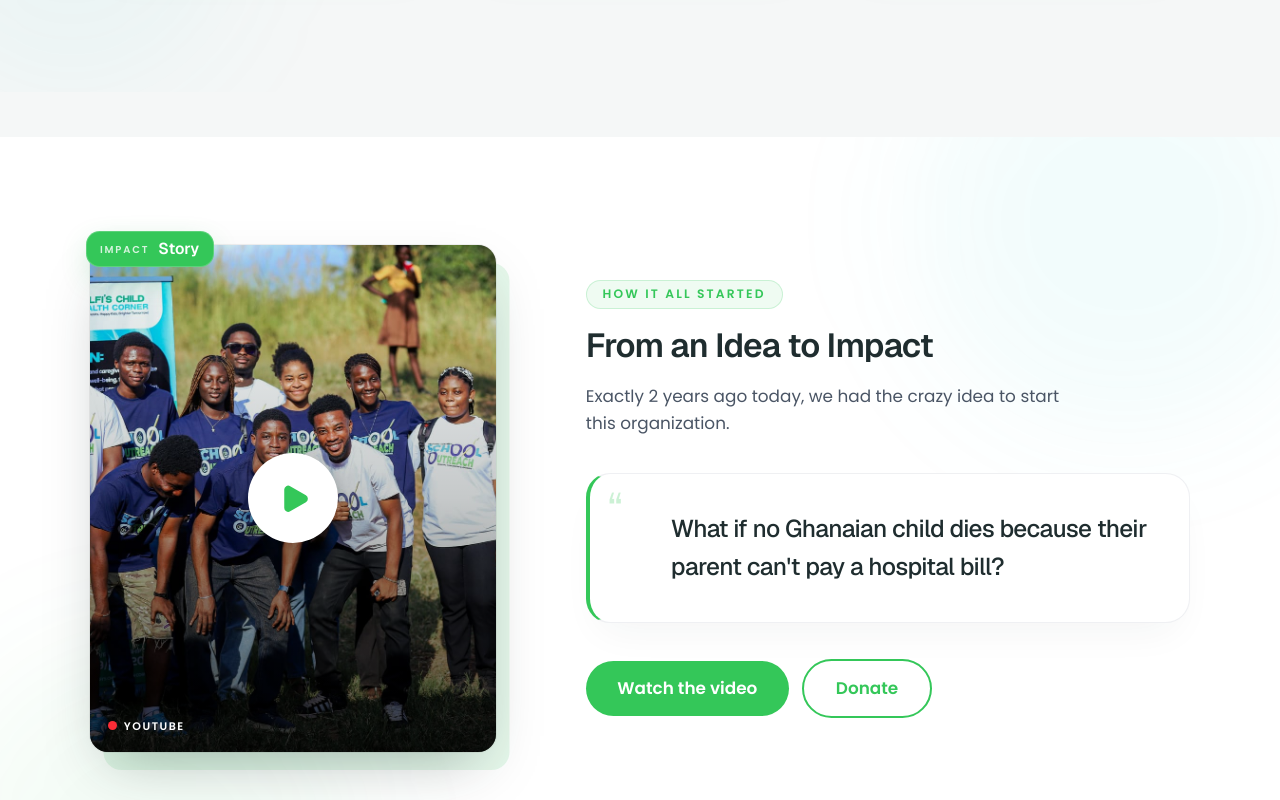
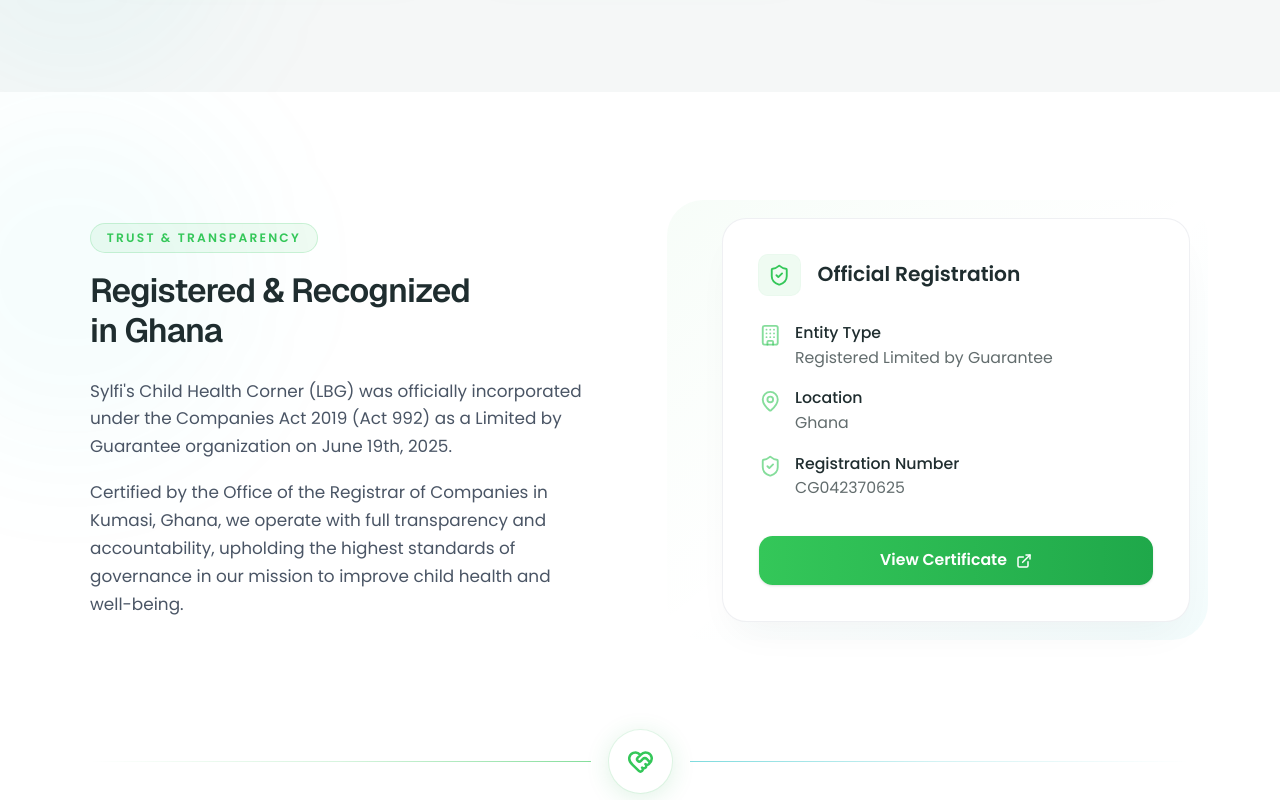
Before and after one commit to jaameyaw/schc-app, a Next.js app: page /about in a window 1280 px wide. Shown: the part 2800-3600 px from the top of the page. Built offline with nearby package versions, Linux system fonts and the light colour scheme.

Commit message:
feat: add trust and transparency section to about page

```diff
--- a/src/app/about/components/AboutImpactVideo.tsx
+++ b/src/app/about/components/AboutImpactVideo.tsx
@@ -17,7 +17,7 @@ const VIDEO_URL = "https://youtu.be/CVoC3DHknhg?si=KuGSEN7w5-9AcuIw";
 
 export default function AboutImpactVideo() {
   return (
-    <section className="relative mt-6 overflow-hidden bg-white sm:mt-8 lg:mt-10">
+    <section className="relative overflow-hidden bg-white">
       <div
         aria-hidden="true"
         className="pointer-events-none absolute -right-12 -top-28 h-[420px] w-[420px] rounded-full bg-teal/[0.06] blur-3xl"
--- /dev/null
+++ b/src/app/about/components/TrustAndTransparency.tsx
@@ -0,0 +1,129 @@
+"use client";
+
+import { motion } from "framer-motion";
+import { ShieldCheck, MapPin, Building, ExternalLink, HeartHandshake } from "lucide-react";
+import {
+  aboutBodyStack,
+  aboutEyebrow,
+  aboutH2,
+  aboutSectionPad,
+  aboutSurfaceCard,
+  aboutIconWrap,
+} from "../aboutTypography";
+
+export default function TrustAndTransparency() {
+  return (
+    <section className={`relative overflow-hidden bg-white pt-20 sm:pt-24 lg:pt-28 pb-4 sm:pb-6 lg:pb-8`}>
+      <div
+        aria-hidden
+        className="pointer-events-none absolute -left-24 top-0 h-80 w-80 rounded-full bg-teal/[0.04] blur-3xl"
+      />
+
+      <div className="relative mx-auto max-w-[1400px] px-6 lg:px-8 xl:max-w-[1600px] xl:px-20">
+        <div className="grid grid-cols-1 items-center gap-14 lg:grid-cols-2 lg:gap-16 xl:gap-20">
+          <motion.div
+            initial={{ opacity: 0, x: -24 }}
+            whileInView={{ opacity: 1, x: 0 }}
+            viewport={{ once: true }}
+            transition={{ duration: 0.55, ease: [0.22, 1, 0.36, 1] }}
+          >
+            <span className={aboutEyebrow}>Trust & Transparency</span>
+            <h2
+              className={`${aboutH2} mb-6 text-wrap leading-[1.15] sm:leading-[1.2]`}
+            >
+              <span className="block">Registered & Recognized</span>
+              <span className="block">in Ghana</span>
+            </h2>
+            <div className={aboutBodyStack}>
+              <p>
+                Sylfi&apos;s Child Health Corner (LBG) was officially incorporated
+                under the Companies Act 2019 (Act 992) as a Limited by Guarantee
+                organization on June 19th, 2025.
+              </p>
+              <p>
+                Certified by the Office of the Registrar of Companies in Kumasi,
+                Ghana, we operate with full transparency and accountability,
+                upholding the highest standards of governance in our mission to
+                improve child health and well-being.
+              </p>
+            </div>
+          </motion.div>
+
+          <motion.div
+            initial={{ opacity: 0, x: 24 }}
+            whileInView={{ opacity: 1, x: 0 }}
+            viewport={{ once: true }}
+            transition={{ duration: 0.55, delay: 0.1, ease: [0.22, 1, 0.36, 1] }}
+            className="relative"
+          >
+            <div
+              aria-hidden
+              className="absolute -inset-4 rounded-[2rem] bg-gradient-to-br from-primary/[0.04] via-transparent to-teal/[0.06]"
+            />
+
+            <div className={`relative ${aboutSurfaceCard} p-6 sm:p-8 max-w-[26rem] mx-auto lg:mx-0 lg:ml-auto`}>
+              <div className="flex items-center gap-4 mb-6">
+                <span className={aboutIconWrap}>
+                  <ShieldCheck className="h-5 w-5 text-primary" strokeWidth={2} />
+                </span>
+                <h3 className="font-semibold text-lg text-dark-text">Official Registration</h3>
+              </div>
+
+              <div className="space-y-4 mb-8">
+                <div className="flex items-start gap-3">
+                  <Building className="h-5 w-5 text-primary/60 shrink-0 mt-0.5" />
+                  <div>
+                    <p className="text-sm font-medium text-dark-text">Entity Type</p>
+                    <p className="text-sm text-dark-text/70 mt-0.5">Registered Limited by Guarantee</p>
+                  </div>
+                </div>
+
+                <div className="flex items-start gap-3">
+                  <MapPin className="h-5 w-5 text-primary/60 shrink-0 mt-0.5" />
+                  <div>
+                    <p className="text-sm font-medium text-dark-text">Location</p>
+                    <p className="text-sm text-dark-text/70 mt-0.5">Ghana</p>
+                  </div>
+                </div>
+
+                <div className="flex items-start gap-3">
+                  <ShieldCheck className="h-5 w-5 text-primary/60 shrink-0 mt-0.5" />
+                  <div>
+                    <p className="text-sm font-medium text-dark-text">Registration Number</p>
+                    <p className="text-sm text-dark-text/70 mt-0.5">CG042370625</p>
+                  </div>
+                </div>
+              </div>
+
+              <a
+                href="/schc-certified.pdf"
+                target="_blank"
+                rel="noopener noreferrer"
+                className="group inline-flex w-full items-center justify-center gap-2 rounded-xl bg-gradient-to-r from-primary to-primary-dark px-4 py-3 text-sm font-semibold text-white shadow-sm transition-all duration-200 hover:shadow-md hover:shadow-primary/30 focus-visible:outline-none focus-visible:ring-2 focus-visible:ring-primary focus-visible:ring-offset-2 active:scale-[0.98]"
+              >
+                View Certificate
+                <ExternalLink
+                  size={16}
+                  strokeWidth={2.25}
+                  className="transition-transform duration-200 group-hover:-translate-y-[1px] group-hover:translate-x-[1px]"
+                  aria-hidden
+                />
+              </a>
+            </div>
+          </motion.div>
+        </div>
+
+        {/* Decorative HeartHandshake Divider */}
+        <div className="relative mt-20 sm:mt-24 w-full z-10">
+          <div className="mx-auto flex w-full items-center justify-center">
+            <div className="h-[1px] flex-1 bg-gradient-to-r from-transparent via-primary/20 to-primary/60" />
+            <div className="mx-4 flex h-14 w-14 shrink-0 items-center justify-center rounded-full bg-white shadow-[0_4px_24px_rgba(31,168,74,0.15)] ring-1 ring-primary/10">
+              <HeartHandshake className="h-6 w-6 text-primary" strokeWidth={2.25} />
+            </div>
+            <div className="h-[1px] flex-1 bg-gradient-to-l from-transparent via-teal/20 to-teal/60" />
+          </div>
+        </div>
+      </div>
+    </section>
+  );
+}
--- a/src/app/about/page.tsx
+++ b/src/app/about/page.tsx
@@ -1,6 +1,7 @@
 import type { Metadata } from "next";
 import AboutHero from "./components/AboutHero";
 import OurStory from "./components/OurStory";
+import TrustAndTransparency from "./components/TrustAndTransparency";
 import MissionVision from "./components/MissionVision";
 import AboutImpactVideo from "./components/AboutImpactVideo";
 import Leadership from "./components/Leadership";
@@ -21,6 +22,7 @@ export default function AboutPage() {
       <AboutHero />
       <OurStory />
       <MissionVision />
+      <TrustAndTransparency />
       <AboutImpactVideo />
       <Leadership />
       <CTABanner />
```
Also changed, not shown: public/images/leadership/benedict-odoru.jpeg (added), src/app/about/components/OfficialRegistration.tsx (added), 1 other file (tests, documents, lock files or other folders).
